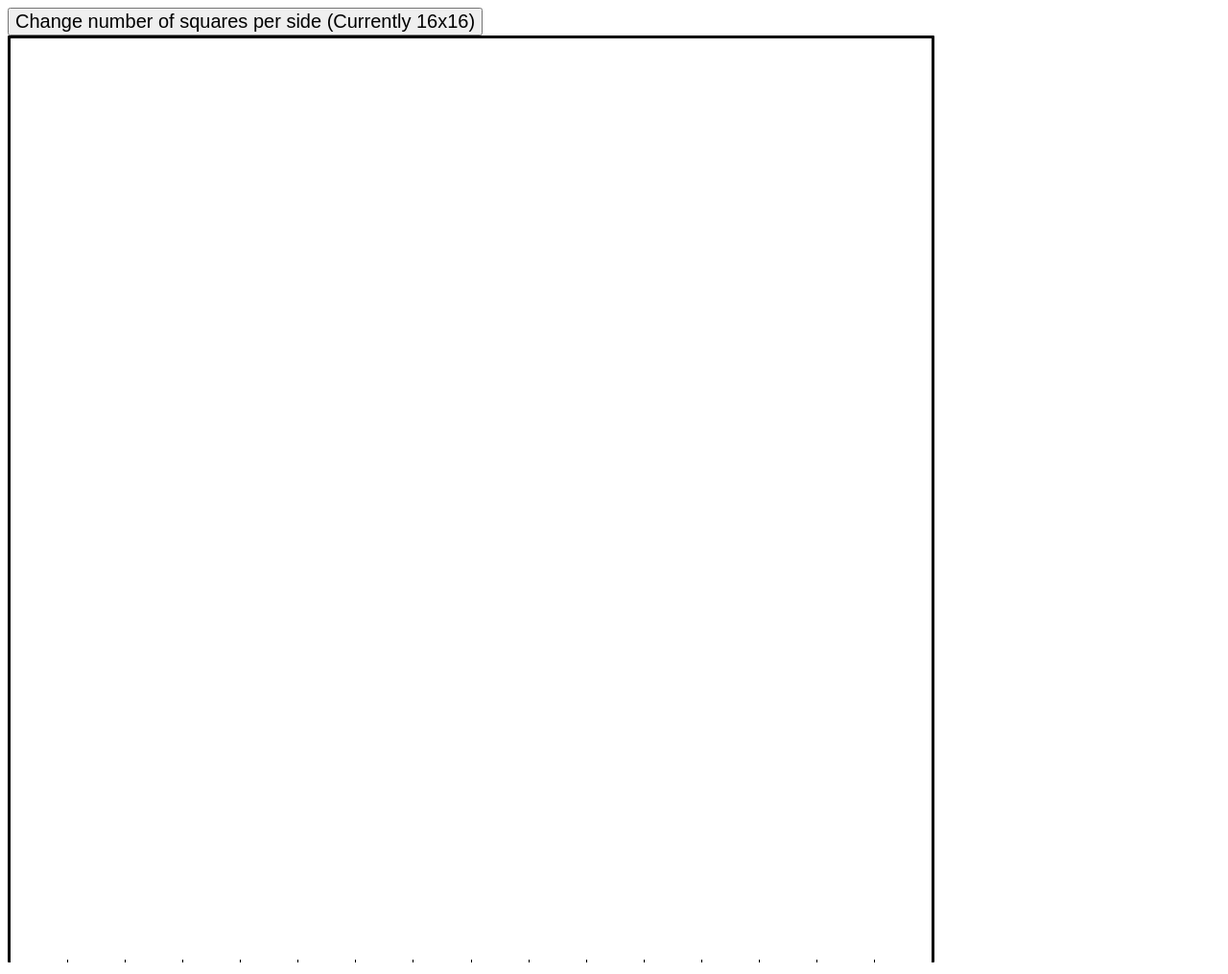
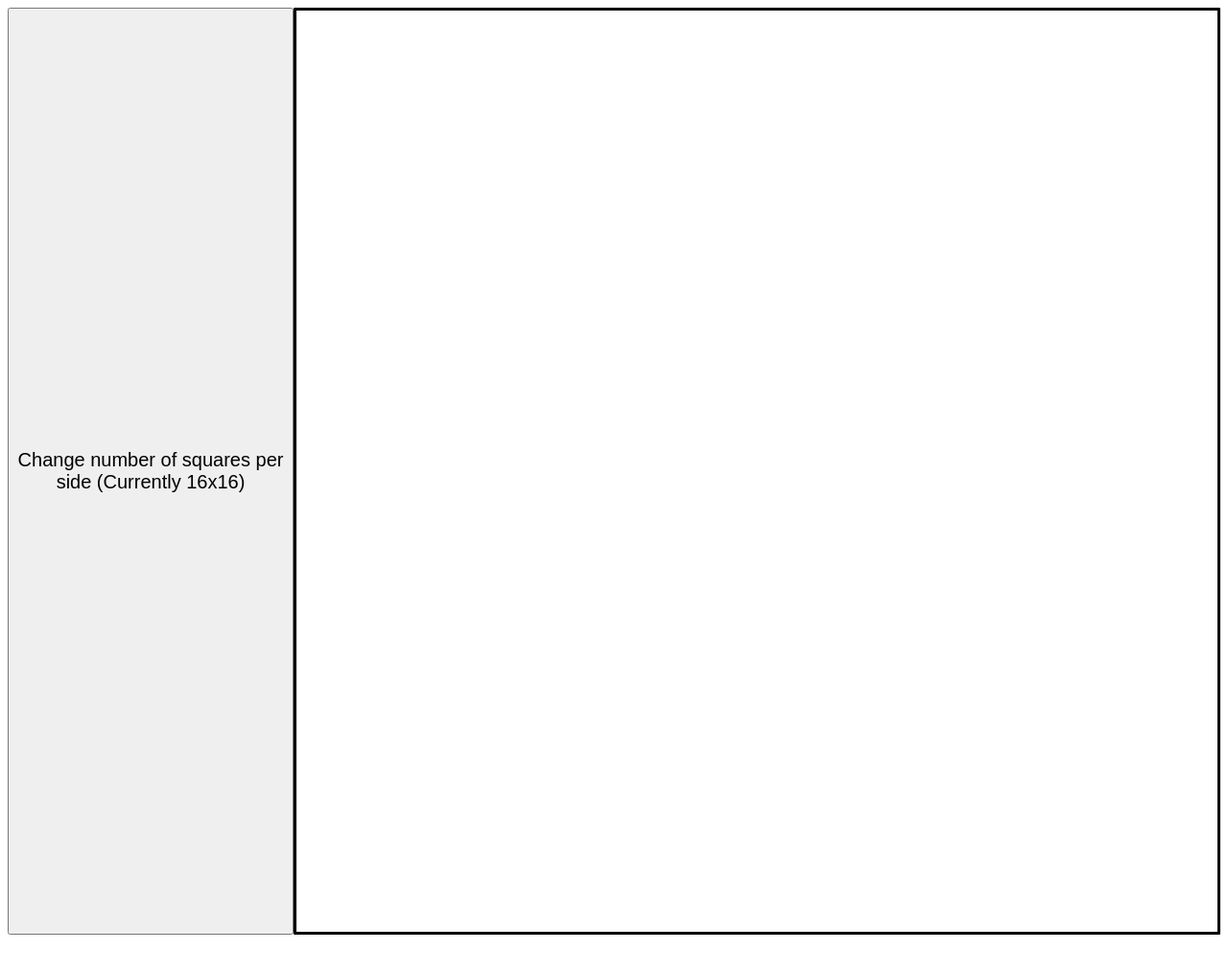
Before and after one commit to jhernandez4/Etch-a-sketch, a plain HTML site: page index.html in a window 1280 px wide. Shown: the whole page at 96% size. After the commit the page ends 982 px from the top, so only its background shows below. Drawn offline with Linux system fonts and the light colour scheme.

Commit message:
Center button and square grid

```diff
--- a/styles.css
+++ b/styles.css
@@ -1,7 +1,11 @@
+body {
+    display: flex;
+    justify-content: center;
+    flex-direction: row;
+}
 .squareContainer {
     display: flex;
     flex-direction: row;
-    gap: 1px;
 }
 
 .gridContainer {
@@ -12,8 +16,6 @@
     border-style: solid;
     width: 960px;
     height: 960px;
-    gap: 1px;
-
 }
 
 .square {
```
